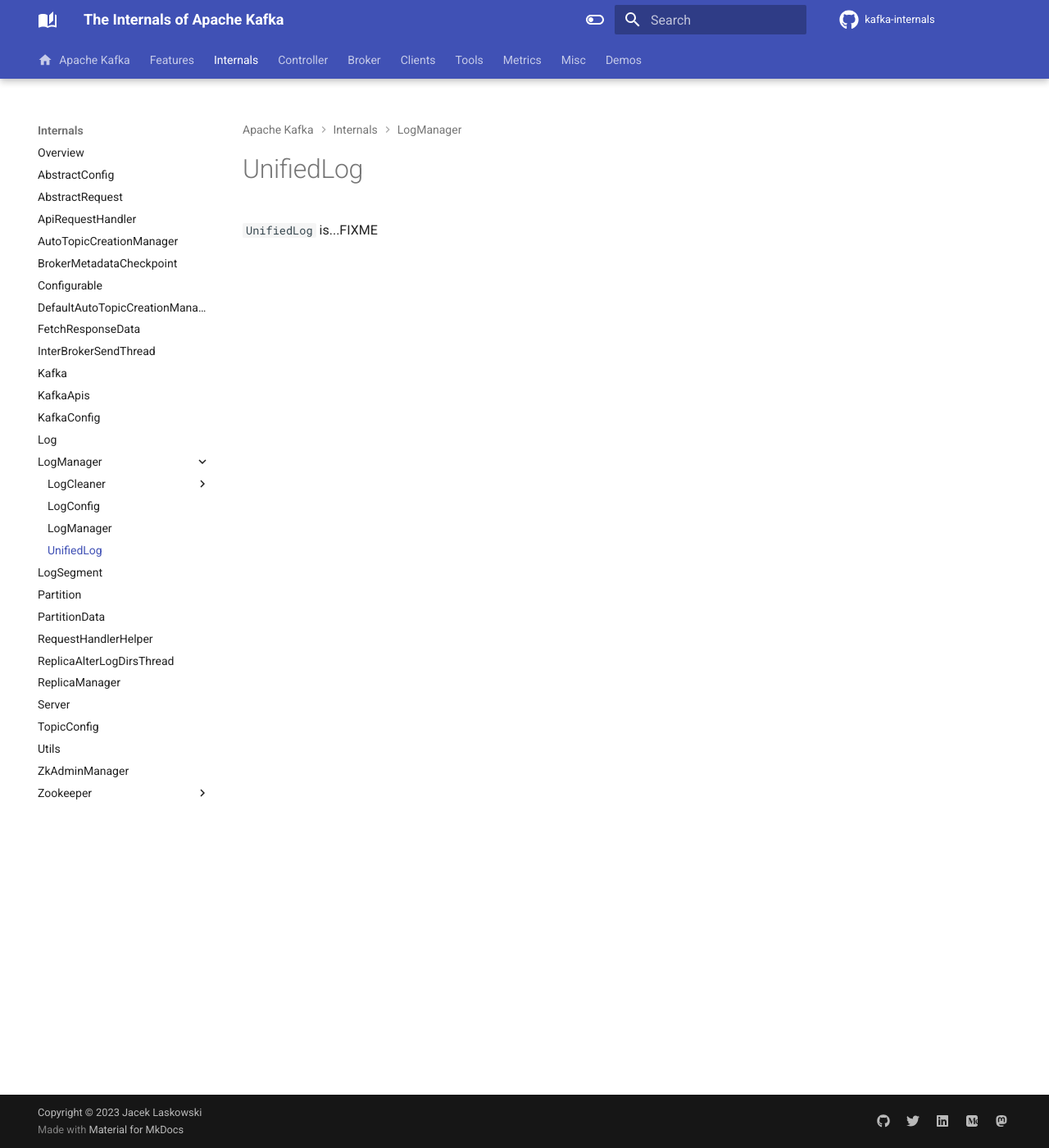
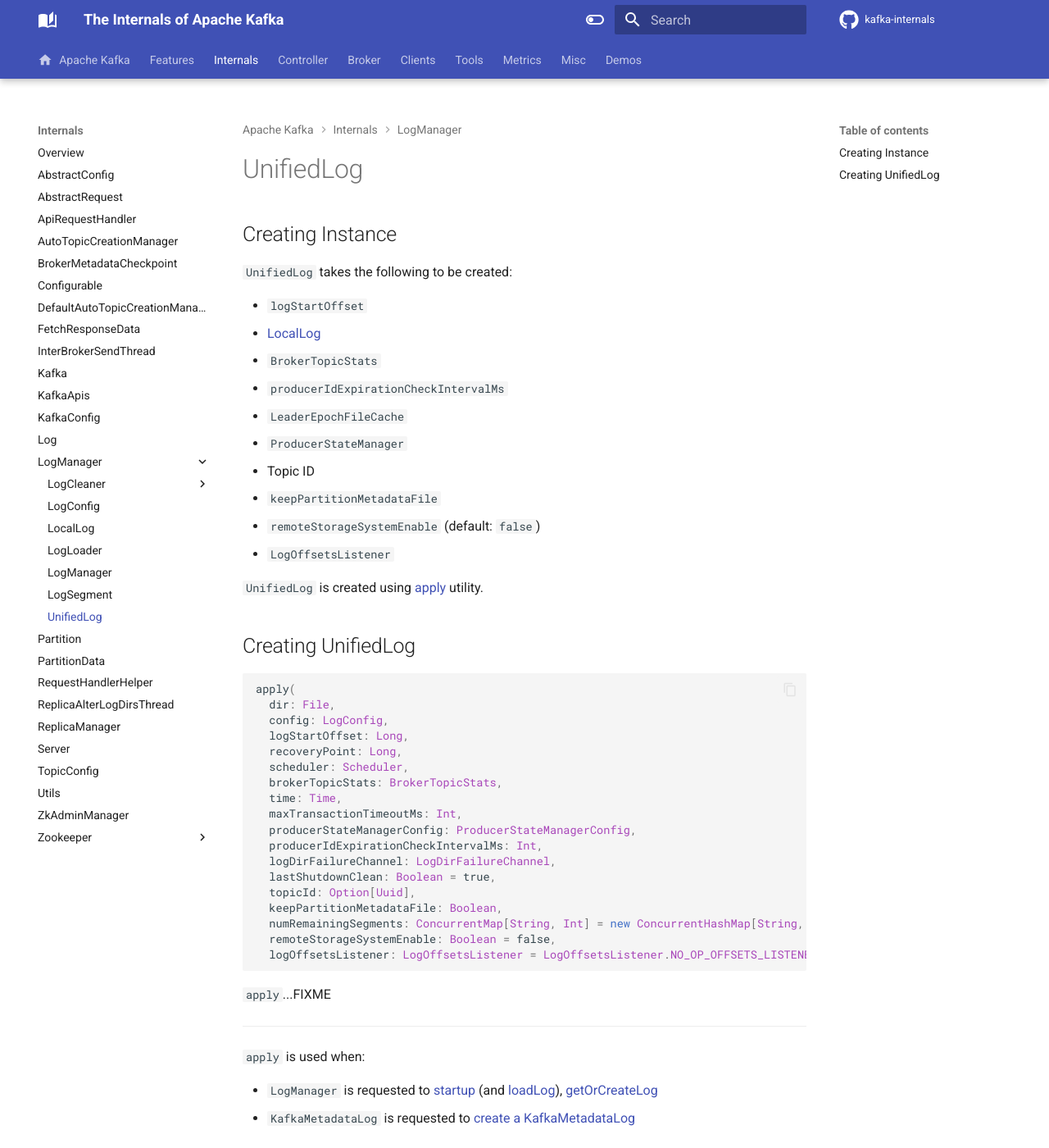
Before and after one commit to japila-books/kafka-internals, an MkDocs documentation site: the page built from docs/log/UnifiedLog.md, in a window 1280 px wide and 1400 px high. Shown: the whole window at 82% size. Built offline with MkDocs 1.6.1 and Material for MkDocs 9.7.7, drawn with Linux system fonts in a browser that asks for light colours; comment, search, counter and statistics services are not loaded.

Commit message:
LocalLog et al.

````diff
--- a/docs/log/UnifiedLog.md
+++ b/docs/log/UnifiedLog.md
@@ -1,3 +1,50 @@
 # UnifiedLog
 
-`UnifiedLog` is...FIXME
+## Creating Instance
+
+`UnifiedLog` takes the following to be created:
+
+* <span id="logStartOffset"> `logStartOffset`
+* <span id="localLog"> [LocalLog](LocalLog.md)
+* <span id="brokerTopicStats"> `BrokerTopicStats`
+* <span id="producerIdExpirationCheckIntervalMs"> `producerIdExpirationCheckIntervalMs`
+* <span id="leaderEpochCache"> `LeaderEpochFileCache`
+* <span id="producerStateManager"> `ProducerStateManager`
+* <span id="_topicId"> Topic ID
+* <span id="keepPartitionMetadataFile"> `keepPartitionMetadataFile`
+* <span id="remoteStorageSystemEnable"> `remoteStorageSystemEnable` (default: `false`)
+* <span id="logOffsetsListener"> `LogOffsetsListener`
+
+`UnifiedLog` is created using [apply](#apply) utility.
+
+## Creating UnifiedLog { #apply }
+
+```scala
+apply(
+  dir: File,
+  config: LogConfig,
+  logStartOffset: Long,
+  recoveryPoint: Long,
+  scheduler: Scheduler,
+  brokerTopicStats: BrokerTopicStats,
+  time: Time,
+  maxTransactionTimeoutMs: Int,
+  producerStateManagerConfig: ProducerStateManagerConfig,
+  producerIdExpirationCheckIntervalMs: Int,
+  logDirFailureChannel: LogDirFailureChannel,
+  lastShutdownClean: Boolean = true,
+  topicId: Option[Uuid],
+  keepPartitionMetadataFile: Boolean,
+  numRemainingSegments: ConcurrentMap[String, Int] = new ConcurrentHashMap[String, Int],
+  remoteStorageSystemEnable: Boolean = false,
+  logOffsetsListener: LogOffsetsListener = LogOffsetsListener.NO_OP_OFFSETS_LISTENER): UnifiedLog
+```
+
+`apply`...FIXME
+
+---
+
+`apply` is used when:
+
+* `LogManager` is requested to [startup](LogManager.md#startup) (and [loadLog](LogManager.md#loadLog)), [getOrCreateLog](LogManager.md#getOrCreateLog)
+* `KafkaMetadataLog` is requested to [create a KafkaMetadataLog](../kraft/KafkaMetadataLog.md#apply)
--- a/mkdocs.yml
+++ b/mkdocs.yml
@@ -178,9 +178,11 @@ nav:
         - log/CleanerConfig.md
         - log/CleanerThread.md
       - LogConfig: log/LogConfig.md
+      - LocalLog: log/LocalLog.md
+      - LogLoader: log/LogLoader.md
       - LogManager: log/LogManager.md
+      - LogSegment: log/LogSegment.md
       - UnifiedLog: log/UnifiedLog.md
-    - LogSegment: LogSegment.md
     - Partition: Partition.md
     - PartitionData: PartitionData.md
     - RequestHandlerHelper: RequestHandlerHelper.md
````
Also changed, not shown: docs/Log.md (+4 -2 lines), docs/kraft/KafkaMetadataLog.md (added, +36 -0 lines), docs/log/LocalLog.md (added, +107 -0 lines), docs/log/LogLoader.md (added, +38 -0 lines), docs/log/LogManager.md (+52 -1 lines), docs/log/LogSegment.md (renamed from docs/LogSegment.md, +9 -6 lines).
